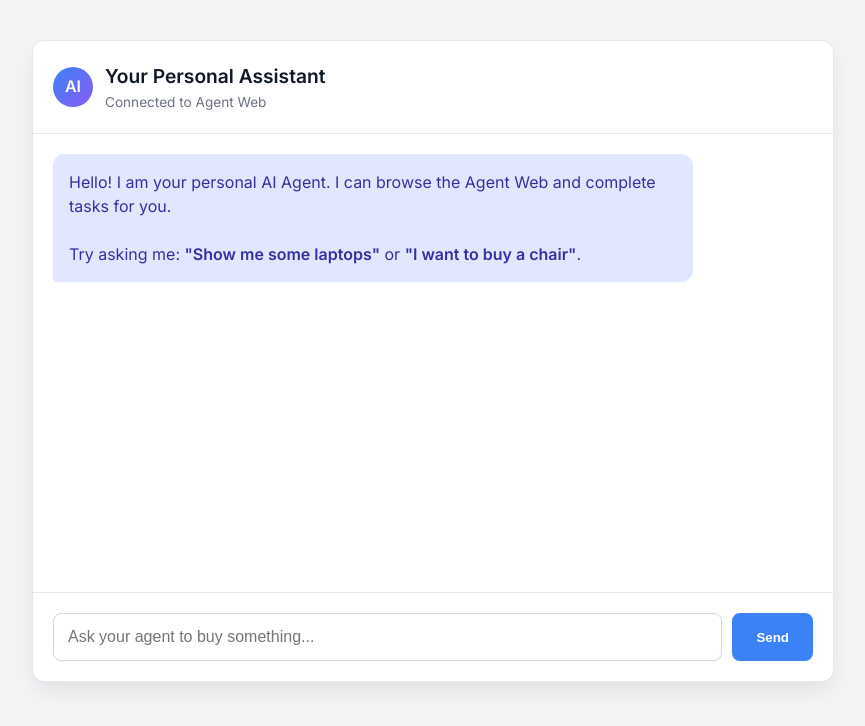
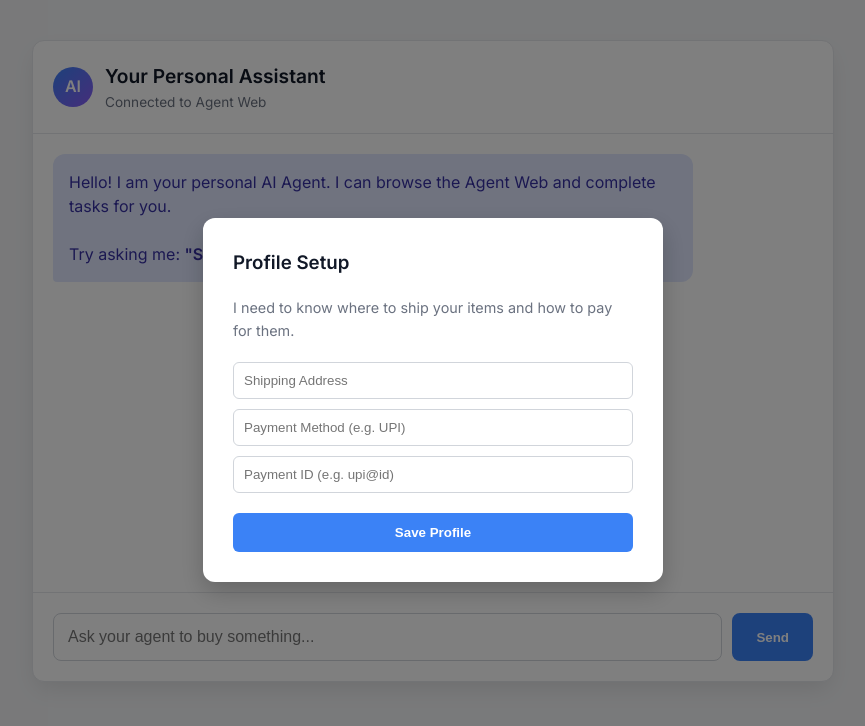
Before and after one commit to Lucky136-code/AgentOS, a website: page public/chat.html in a window 1280 px wide. Shown: the whole page, without its empty margins (207-1072 px from the left). Drawn offline with Linux system fonts and the light colour scheme.

Commit message:
feat: Add local profile setup modal for checkout

```diff
--- a/public/chat.html
+++ b/public/chat.html
@@ -87,14 +87,45 @@
         </div>
     </div>
 
+    <div id="profileModal" style="display: none; position: fixed; top:0; left:0; width:100%; height:100%; background:rgba(0,0,0,0.5); align-items:center; justify-content:center; z-index:1000;">
+        <div style="background:#fff; padding:30px; border-radius:12px; width:400px; box-shadow:0 10px 25px rgba(0,0,0,0.2);">
+            <h3 style="margin-top:0;">Profile Setup</h3>
+            <p style="font-size:0.9rem; color:#6b7280; margin-bottom:20px;">I need to know where to ship your items and how to pay for them.</p>
+            <input type="text" id="setupAddress" placeholder="Shipping Address" style="width:100%; padding:10px; margin-bottom:10px; border:1px solid #d1d5db; border-radius:6px; box-sizing:border-box;">
+            <input type="text" id="setupPaymentMethod" placeholder="Payment Method (e.g. UPI)" style="width:100%; padding:10px; margin-bottom:10px; border:1px solid #d1d5db; border-radius:6px; box-sizing:border-box;">
+            <input type="text" id="setupPaymentId" placeholder="Payment ID (e.g. upi@id)" style="width:100%; padding:10px; margin-bottom:20px; border:1px solid #d1d5db; border-radius:6px; box-sizing:border-box;">
+            <button onclick="saveProfile()" style="width:100%; background:#3b82f6; color:white; border:none; padding:12px; border-radius:6px; font-weight:600; cursor:pointer;">Save Profile</button>
+        </div>
+    </div>
+
     <script>
-        // Mock User Profile (Stored safely in the human's device, given to Agent when purchasing)
-        const USER_PROFILE = {
-            buyer_agent_id: "human_ui_agent_99",
-            shipping_address: "123 Silicon Valley, CA",
-            payment_method: "Credit Card",
-            payment_id: "XXXX-XXXX-XXXX-4242"
-        };
+        let USER_PROFILE = JSON.parse(localStorage.getItem('agent_user_profile'));
+
+        if (!USER_PROFILE) {
+            document.getElementById('profileModal').style.display = 'flex';
+        }
+
+        function saveProfile() {
+            const addr = document.getElementById('setupAddress').value.trim();
+            const method = document.getElementById('setupPaymentMethod').value.trim();
+            const pid = document.getElementById('setupPaymentId').value.trim();
+
+            if(!addr || !method || !pid) {
+                alert("Please fill out all fields.");
+                return;
+            }
+
+            USER_PROFILE = {
+                buyer_agent_id: "human_ui_agent_99",
+                shipping_address: addr,
+                payment_method: method,
+                payment_id: pid
+            };
+
+            localStorage.setItem('agent_user_profile', JSON.stringify(USER_PROFILE));
+            document.getElementById('profileModal').style.display = 'none';
+            appendAgentMsg("Profile saved securely in your browser! What would you like to buy today?");
+        }
 
         const chat = document.getElementById('chat');
         const input = document.getElementById('userInput');
```
